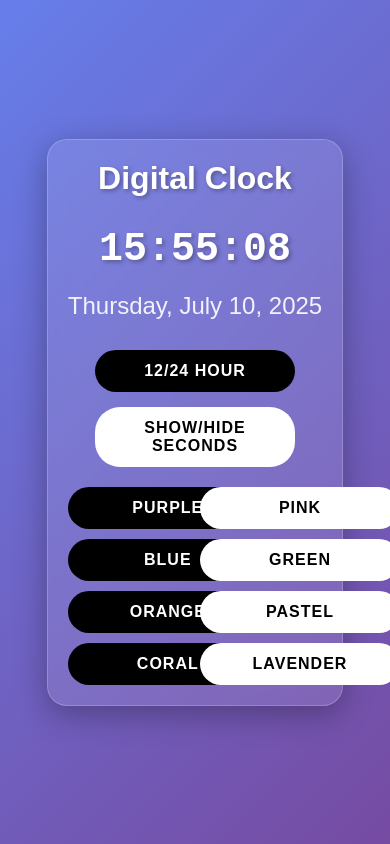
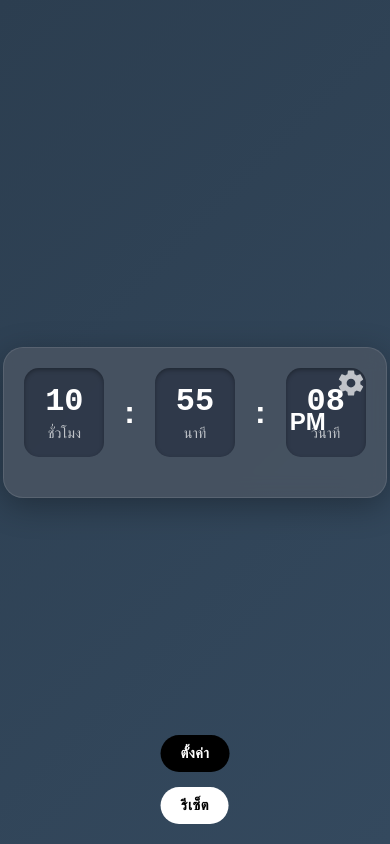
Before and after one commit to RealVectors/Website, a plain HTML site: page index.html in a window 390 px wide. Drawn offline with Linux system fonts and the light colour scheme.

Commit message:
Update index.html

```diff
--- a/index.html
+++ b/index.html
@@ -1,9 +1,9 @@
 <!DOCTYPE html>
-<html lang="en">
+<html lang="th">
 <head>
     <meta charset="UTF-8">
     <meta name="viewport" content="width=device-width, initial-scale=1.0">
-    <title>Digital Clock</title>
+    <title>นาฬิกาดิจิทัล</title>
     <style>
         * {
             margin: 0;
@@ -14,57 +14,106 @@
         body {
             font-family: 'Arial', sans-serif;
             display: flex;
-            flex-direction: column;
             justify-content: center;
             align-items: center;
             min-height: 100vh;
-            background: linear-gradient(135deg, #667eea 0%, #764ba2 100%);
+            background: linear-gradient(135deg, #2c3e50 0%, #34495e 100%);
             transition: background 0.5s ease;
             color: white;
         }
 
-        .container {
-            text-align: center;
-            background: rgba(255, 255, 255, 0.1);
-            backdrop-filter: blur(10px);
+        .clock-container {
+            background: rgba(75, 85, 99, 0.8);
             border-radius: 20px;
             padding: 40px;
+            position: relative;
             box-shadow: 0 8px 32px rgba(0, 0, 0, 0.3);
-            border: 1px solid rgba(255, 255, 255, 0.2);
+            backdrop-filter: blur(10px);
+            border: 1px solid rgba(255, 255, 255, 0.1);
         }
 
-        .clock {
-            font-size: 4rem;
+        .settings-icon {
+            position: absolute;
+            top: 20px;
+            right: 20px;
+            width: 30px;
+            height: 30px;
+            cursor: pointer;
+            fill: white;
+            opacity: 0.7;
+            transition: opacity 0.3s ease;
+        }
+
+        .settings-icon:hover {
+            opacity: 1;
+        }
+
+        .time-display {
+            display: flex;
+            align-items: center;
+            gap: 20px;
+            margin-bottom: 20px;
+        }
+
+        .time-box {
+            background: rgba(45, 55, 72, 0.9);
+            border-radius: 15px;
+            padding: 20px;
+            text-align: center;
+            min-width: 100px;
+            box-shadow: inset 0 2px 4px rgba(0, 0, 0, 0.3);
+        }
+
+        .time-number {
+            font-size: 3rem;
             font-weight: bold;
-            margin-bottom: 20px;
-            text-shadow: 2px 2px 4px rgba(0, 0, 0, 0.3);
+            color: white;
+            margin-bottom: 5px;
             font-family: 'Courier New', monospace;
         }
 
-        .date {
+        .time-label {
+            font-size: 0.9rem;
+            color: rgba(255, 255, 255, 0.7);
+            text-transform: capitalize;
+        }
+
+        .separator {
+            font-size: 2rem;
+            color: white;
+            font-weight: bold;
+        }
+
+        .period {
+            position: absolute;
+            top: 60px;
+            right: 60px;
             font-size: 1.5rem;
-            margin-bottom: 30px;
-            opacity: 0.9;
+            font-weight: bold;
+            color: white;
         }
 
         .controls {
+            position: fixed;
+            bottom: 30px;
+            left: 50%;
+            transform: translateX(-50%);
             display: flex;
             gap: 15px;
+            flex-wrap: wrap;
             justify-content: center;
-            flex-wrap: wrap;
-            margin-top: 30px;
         }
 
         .btn {
-            padding: 12px 24px;
+            padding: 10px 20px;
             border: none;
-            border-radius: 25px;
+            border-radius: 20px;
             cursor: pointer;
-            font-size: 1rem;
+            font-size: 0.9rem;
             font-weight: 600;
             transition: all 0.3s ease;
             text-transform: uppercase;
-            letter-spacing: 1px;
+            letter-spacing: 0.5px;
         }
 
         .btn-black {
@@ -89,166 +138,196 @@
             box-shadow: 0 4px 12px rgba(255, 255, 255, 0.4);
         }
 
-        .title {
-            font-size: 2.5rem;
-            margin-bottom: 30px;
-            text-shadow: 2px 2px 4px rgba(0, 0, 0, 0.3);
+        .settings-panel {
+            position: fixed;
+            top: 50%;
+            left: 50%;
+            transform: translate(-50%, -50%);
+            background: rgba(45, 55, 72, 0.95);
+            border-radius: 20px;
+            padding: 30px;
+            display: none;
+            backdrop-filter: blur(10px);
+            border: 1px solid rgba(255, 255, 255, 0.1);
+            z-index: 1000;
         }
 
-        .background-options {
+        .settings-panel.active {
+            display: block;
+        }
+
+        .settings-title {
+            font-size: 1.5rem;
+            margin-bottom: 20px;
+            text-align: center;
+            color: white;
+        }
+
+        .background-grid {
             display: grid;
-            grid-template-columns: repeat(auto-fit, minmax(120px, 1fr));
+            grid-template-columns: repeat(3, 1fr);
             gap: 10px;
-            margin-top: 20px;
+            margin-bottom: 20px;
+        }
+
+        .close-btn {
+            position: absolute;
+            top: 10px;
+            right: 15px;
+            background: none;
+            border: none;
+            color: white;
+            font-size: 1.5rem;
+            cursor: pointer;
         }
 
         @media (max-width: 768px) {
-            .clock {
-                font-size: 2.5rem;
-            }
-
-            .title {
+            .time-number {
                 font-size: 2rem;
             }
 
-            .container {
+            .time-box {
+                padding: 15px;
+                min-width: 80px;
+            }
+
+            .clock-container {
                 padding: 20px;
                 margin: 20px;
             }
 
             .controls {
+                bottom: 20px;
                 flex-direction: column;
                 align-items: center;
-            }
-
-            .btn {
-                width: 200px;
             }
         }
 
         /* Background classes */
-        .bg-gradient-1 {
-            background: linear-gradient(135deg, #667eea 0%, #764ba2 100%);
-        }
-
-        .bg-gradient-2 {
-            background: linear-gradient(135deg, #f093fb 0%, #f5576c 100%);
-        }
-
-        .bg-gradient-3 {
-            background: linear-gradient(135deg, #4facfe 0%, #00f2fe 100%);
-        }
-
-        .bg-gradient-4 {
-            background: linear-gradient(135deg, #43e97b 0%, #38f9d7 100%);
-        }
-
-        .bg-gradient-5 {
-            background: linear-gradient(135deg, #fa709a 0%, #fee140 100%);
-        }
-
-        .bg-gradient-6 {
-            background: linear-gradient(135deg, #a8edea 0%, #fed6e3 100%);
-        }
-
-        .bg-gradient-7 {
-            background: linear-gradient(135deg, #ff9a9e 0%, #fecfef 100%);
-        }
-
-        .bg-gradient-8 {
-            background: linear-gradient(135deg, #a18cd1 0%, #fbc2eb 100%);
-        }
+        .bg-1 { background: linear-gradient(135deg, #2c3e50 0%, #34495e 100%); }
+        .bg-2 { background: linear-gradient(135deg, #667eea 0%, #764ba2 100%); }
+        .bg-3 { background: linear-gradient(135deg, #f093fb 0%, #f5576c 100%); }
+        .bg-4 { background: linear-gradient(135deg, #4facfe 0%, #00f2fe 100%); }
+        .bg-5 { background: linear-gradient(135deg, #43e97b 0%, #38f9d7 100%); }
+        .bg-6 { background: linear-gradient(135deg, #fa709a 0%, #fee140 100%); }
+        .bg-7 { background: linear-gradient(135deg, #a8edea 0%, #fed6e3 100%); }
+        .bg-8 { background: linear-gradient(135deg, #ff9a9e 0%, #fecfef 100%); }
+        .bg-9 { background: linear-gradient(135deg, #a18cd1 0%, #fbc2eb 100%); }
     </style>
 </head>
-<body class="bg-gradient-1">
-    <div class="container">
-        <h1 class="title">Digital Clock</h1>
+<body class="bg-1">
+    <div class="clock-container">
+        <svg class="settings-icon" onclick="toggleSettings()" viewBox="0 0 24 24">
+            <path d="M12,15.5A3.5,3.5 0 0,1 8.5,12A3.5,3.5 0 0,1 12,8.5A3.5,3.5 0 0,1 15.5,12A3.5,3.5 0 0,1 12,15.5M19.43,12.97C19.47,12.65 19.5,12.33 19.5,12C19.5,11.67 19.47,11.34 19.43,11L21.54,9.37C21.73,9.22 21.78,8.95 21.66,8.73L19.66,5.27C19.54,5.05 19.27,4.96 19.05,5.05L16.56,6.05C16.04,5.66 15.5,5.32 14.87,5.07L14.5,2.42C14.46,2.18 14.25,2 14,2H10C9.75,2 9.54,2.18 9.5,2.42L9.13,5.07C8.5,5.32 7.96,5.66 7.44,6.05L4.95,5.05C4.73,4.96 4.46,5.05 4.34,5.27L2.34,8.73C2.22,8.95 2.27,9.22 2.46,9.37L4.57,11C4.53,11.34 4.5,11.67 4.5,12C4.5,12.33 4.53,12.65 4.57,12.97L2.46,14.63C2.27,14.78 2.22,15.05 2.34,15.27L4.34,18.73C4.46,18.95 4.73,19.03 4.95,18.95L7.44,17.94C7.96,18.34 8.5,18.68 9.13,18.93L9.5,21.58C9.54,21.82 9.75,22 10,22H14C14.25,22 14.46,21.82 14.5,21.58L14.87,18.93C15.5,18.68 16.04,18.34 16.56,17.94L19.05,18.95C19.27,19.03 19.54,18.95 19.66,18.73L21.66,15.27C21.78,15.05 21.73,14.78 21.54,14.63L19.43,12.97Z"/>
+        </svg>
 
-        <div class="clock" id="clock">00:00:00</div>
+        <div class="period" id="period">PM</div>
 
-        <div class="date" id="date">Monday, January 1, 2024</div>
+        <div class="time-display">
+            <div class="time-box">
+                <div class="time-number" id="hours">10</div>
+                <div class="time-label">ชั่วโมง</div>
+            </div>
 
-        <div class="controls">
-            <button class="btn btn-black" onclick="toggleFormat()">12/24 Hour</button>
-            <button class="btn btn-white" onclick="toggleSeconds()">Show/Hide Seconds</button>
-        </div>
+            <div class="separator">:</div>
 
-        <div class="background-options">
-            <button class="btn btn-black" onclick="changeBackground(1)">Purple</button>
-            <button class="btn btn-white" onclick="changeBackground(2)">Pink</button>
-            <button class="btn btn-black" onclick="changeBackground(3)">Blue</button>
-            <button class="btn btn-white" onclick="changeBackground(4)">Green</button>
-            <button class="btn btn-black" onclick="changeBackground(5)">Orange</button>
-            <button class="btn btn-white" onclick="changeBackground(6)">Pastel</button>
-            <button class="btn btn-black" onclick="changeBackground(7)">Coral</button>
-            <button class="btn btn-white" onclick="changeBackground(8)">Lavender</button>
+            <div class="time-box">
+                <div class="time-number" id="minutes">42</div>
+                <div class="time-label">นาที</div>
+            </div>
+
+            <div class="separator">:</div>
+
+            <div class="time-box">
+                <div class="time-number" id="seconds">19</div>
+                <div class="time-label">วินาที</div>
+            </div>
         </div>
     </div>
 
+    <div class="settings-panel" id="settingsPanel">
+        <button class="close-btn" onclick="toggleSettings()">&times;</button>
+        <div class="settings-title">เปลี่ยนพื้นหลัง</div>
+        <div class="background-grid">
+            <button class="btn btn-black" onclick="changeBackground(1)">เทา</button>
+            <button class="btn btn-white" onclick="changeBackground(2)">ม่วง</button>
+            <button class="btn btn-black" onclick="changeBackground(3)">ชมพู</button>
+            <button class="btn btn-white" onclick="changeBackground(4)">ฟ้า</button>
+            <button class="btn btn-black" onclick="changeBackground(5)">เขียว</button>
+            <button class="btn btn-white" onclick="changeBackground(6)">ส้ม</button>
+            <button class="btn btn-black" onclick="changeBackground(7)">พาสเทล</button>
+            <button class="btn btn-white" onclick="changeBackground(8)">คอรัล</button>
+            <button class="btn btn-black" onclick="changeBackground(9)">ลาเวนเดอร์</button>
+        </div>
+    </div>
+
+    <div class="controls">
+        <button class="btn btn-black" onclick="toggleSettings()">ตั้งค่า</button>
+        <button class="btn btn-white" onclick="resetBackground()">รีเซ็ต</button>
+    </div>
+
     <script>
-        let is24Hour = true;
-        let showSeconds = true;
-
         function updateClock() {
             const now = new Date();
-            let hours = now.getHours();
-            let minutes = now.getMinutes();
-            let seconds = now.getSeconds();
-            let ampm = '';
 
-            if (!is24Hour) {
-                ampm = hours >= 12 ? ' PM' : ' AM';
-                hours = hours % 12;
-                hours = hours ? hours : 12;
-            }
+            // Convert to Thailand timezone (UTC+7)
+            const thailandTime = new Date(now.toLocaleString("en-US", {timeZone: "Asia/Bangkok"}));
 
-            hours = hours.toString().padStart(2, '0');
-            minutes = minutes.toString().padStart(2, '0');
-            seconds = seconds.toString().padStart(2, '0');
+            let hours = thailandTime.getHours();
+            let minutes = thailandTime.getMinutes();
+            let seconds = thailandTime.getSeconds();
 
-            let timeString = `${hours}:${minutes}`;
-            if (showSeconds) {
-                timeString += `:${seconds}`;
-            }
-            timeString += ampm;
+            // Determine AM/PM
+            const period = hours >= 12 ? 'PM' : 'AM';
 
-            document.getElementById('clock').textContent = timeString;
+            // Convert to 12-hour format
+            hours = hours % 12;
+            hours = hours ? hours : 12; // 0 should be 12
+
+            // Format with leading zeros
+            const formattedHours = hours.toString().padStart(2, '0');
+            const formattedMinutes = minutes.toString().padStart(2, '0');
+            const formattedSeconds = seconds.toString().padStart(2, '0');
+
+            // Update display
+            document.getElementById('hours').textContent = formattedHours;
+            document.getElementById('minutes').textContent = formattedMinutes;
+            document.getElementById('seconds').textContent = formattedSeconds;
+            document.getElementById('period').textContent = period;
         }
 
-        function updateDate() {
-            const now = new Date();
-            const options = {
-                weekday: 'long',
-                year: 'numeric',
-                month: 'long',
-                day: 'numeric'
-            };
-            document.getElementById('date').textContent = now.toLocaleDateString('en-US', options);
-        }
-
-        function toggleFormat() {
-            is24Hour = !is24Hour;
-            updateClock();
-        }
-
-        function toggleSeconds() {
-            showSeconds = !showSeconds;
-            updateClock();
+        function toggleSettings() {
+            const panel = document.getElementById('settingsPanel');
+            panel.classList.toggle('active');
         }
 
         function changeBackground(bgNumber) {
-            document.body.className = `bg-gradient-${bgNumber}`;
+            document.body.className = `bg-${bgNumber}`;
+            toggleSettings(); // Close settings panel after selection
         }
+
+        function resetBackground() {
+            document.body.className = 'bg-1';
+        }
+
+        // Close settings panel when clicking outside
+        document.addEventListener('click', function(event) {
+            const panel = document.getElementById('settingsPanel');
+            const settingsIcon = document.querySelector('.settings-icon');
+            const settingsBtn = document.querySelector('.controls .btn-black');
+
+            if (!panel.contains(event.target) &&
+                !settingsIcon.contains(event.target) &&
+                !settingsBtn.contains(event.target)) {
+                panel.classList.remove('active');
+            }
+        });
 
         // Initialize clock
         updateClock();
-        updateDate();
 
         // Update clock every second
         setInterval(updateClock, 1000);
-
-        // Update date every minute
-        setInterval(updateDate, 60000);
     </script>
 </body>
 </html>
```
